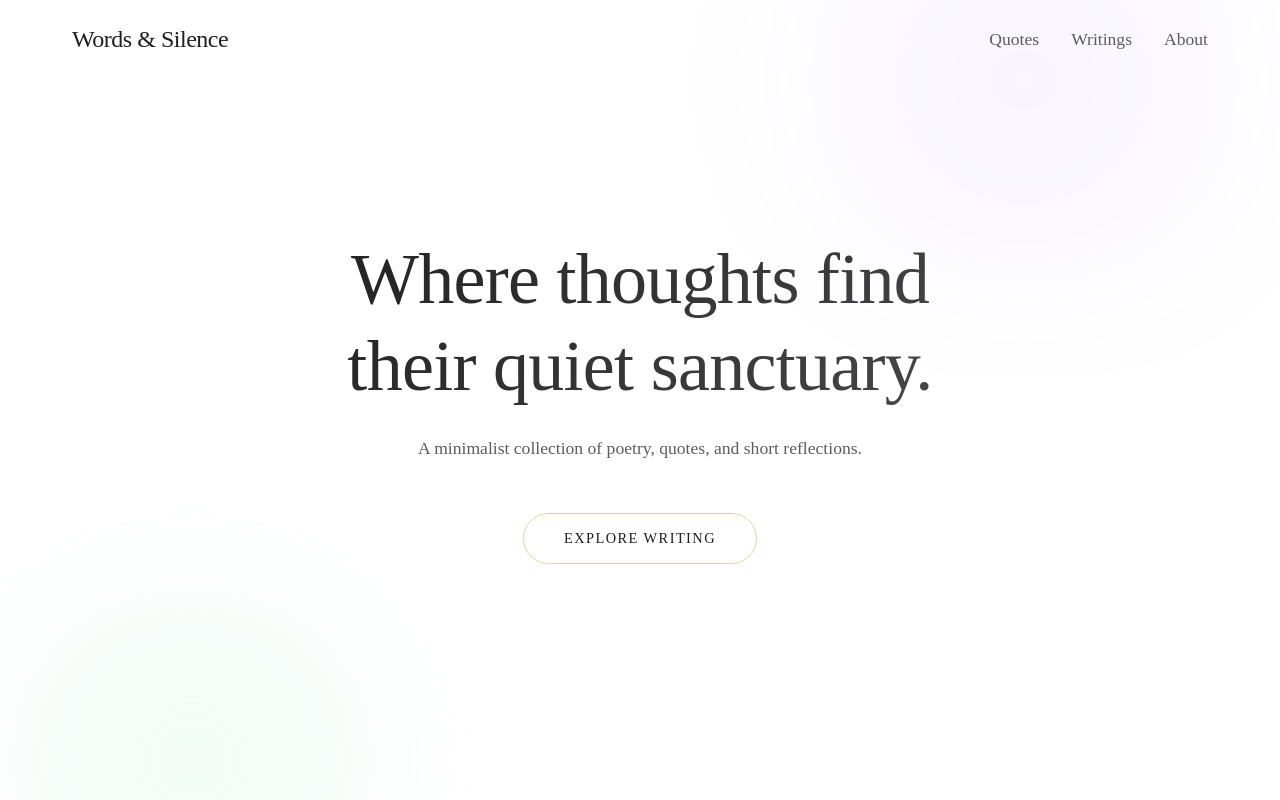
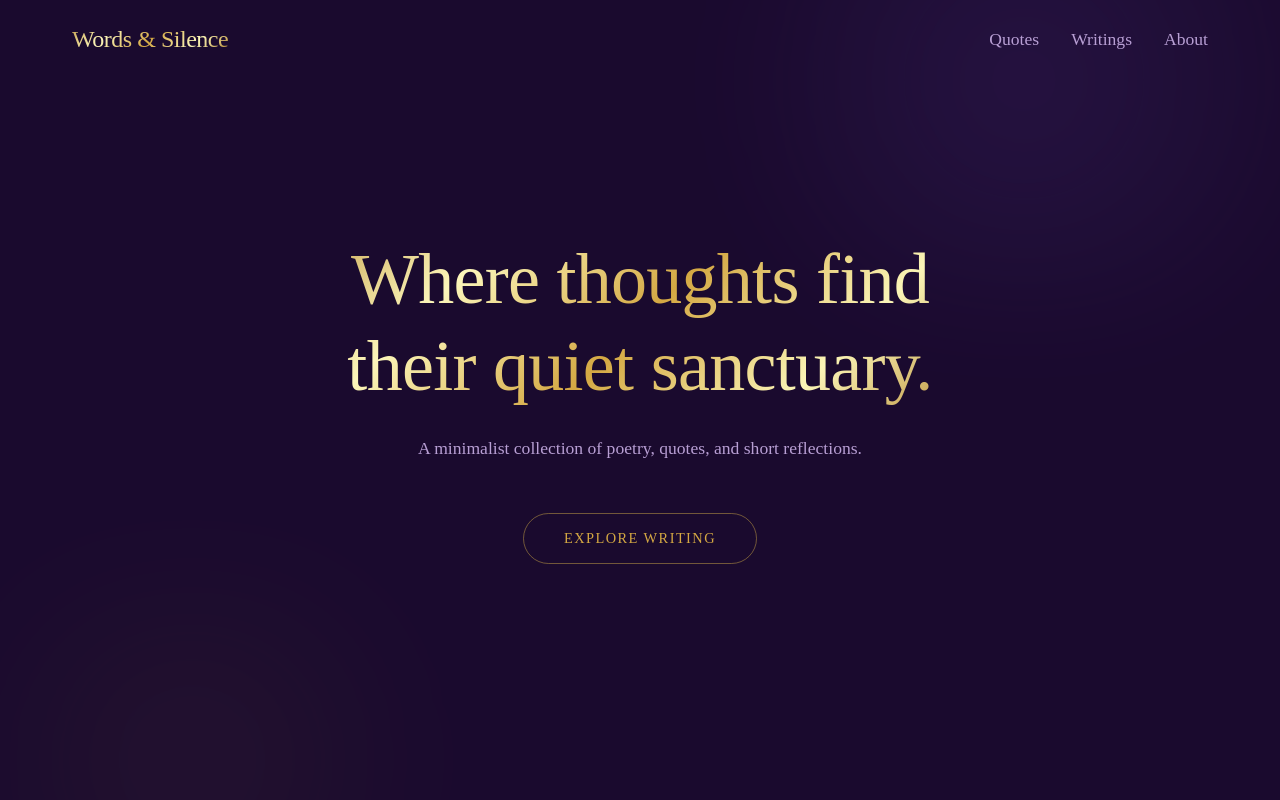
Before and after one commit to AyushSingh360/Words-Sanctuary, a Next.js app: page / in a window 1280 px wide. Shown: the top 800 px of the page. Built offline with nearby package versions, Linux system fonts and the light colour scheme; a web font is replaced by a local one.

Commit message:
feat: implement global styles and component-specific CSS for Hero and Navbar sections

```diff
--- a/src/app/components/Hero.css
+++ b/src/app/components/Hero.css
@@ -5,7 +5,7 @@
   align-items: center;
   justify-content: center;
   overflow: hidden;
-  background-color: var(--primary-white);
+  background-color: var(--bg-deep-purple);
 }
 
 .hero-background-accent {
@@ -14,7 +14,7 @@
   right: -10%;
   width: 60%;
   height: 60%;
-  background: radial-gradient(circle, rgba(124, 58, 237, 0.12) 0%, rgba(124, 58, 237, 0) 70%);
+  background: radial-gradient(circle, rgba(155, 109, 255, 0.2) 0%, rgba(155, 109, 255, 0) 70%);
   opacity: 0.5;
   filter: blur(60px);
   z-index: 0;
@@ -28,7 +28,7 @@
   left: -10%;
   width: 50%;
   height: 50%;
-  background: radial-gradient(circle, var(--accent-green-light) 0%, rgba(213, 245, 227, 0) 70%);
+  background: radial-gradient(circle, rgba(201, 166, 70, 0.15) 0%, rgba(201, 166, 70, 0) 70%);
   opacity: 0.4;
   filter: blur(60px);
   z-index: 0;
@@ -46,6 +46,10 @@
   font-size: clamp(3rem, 6vw, 4.5rem);
   margin-bottom: 1.5rem;
   letter-spacing: -0.01em;
+  background: var(--gold-metallic);
+  -webkit-background-clip: text;
+  -webkit-text-fill-color: transparent;
+  background-clip: text;
 }
 
 .hero-subtitle {
@@ -64,7 +68,7 @@
   font-size: 0.9rem;
   text-transform: uppercase;
   letter-spacing: 0.1em;
-  color: var(--text-dark);
+  color: var(--text-gold);
   border: 1px solid rgba(201, 166, 70, 0.5);
   border-radius: 30px;
   background-color: transparent;
@@ -72,9 +76,9 @@
 }
 
 .hero-button:hover {
-  background-color: var(--accent-purple);
-  color: var(--primary-white);
-  border-color: var(--accent-purple);
-  box-shadow: 0 10px 20px rgba(124, 58, 237, 0.25);
+  background-color: rgba(201, 166, 70, 0.15);
+  color: var(--text-gold-light);
+  border-color: var(--accent-gold);
+  box-shadow: 0 10px 20px rgba(201, 166, 70, 0.2);
   transform: translateY(-2px);
 }
--- a/src/app/components/Navbar.css
+++ b/src/app/components/Navbar.css
@@ -11,10 +11,10 @@
 }
 
 .navbar-scrolled {
-  background-color: rgba(255, 255, 255, 0.95);
+  background-color: rgba(26, 10, 46, 0.95);
   backdrop-filter: blur(10px);
   border-bottom: 1px solid rgba(201, 166, 70, 0.15);
-  box-shadow: 0 4px 20px rgba(0, 0, 0, 0.02);
+  box-shadow: 0 4px 20px rgba(0, 0, 0, 0.2);
 }
 
 .nav-content {
@@ -28,7 +28,10 @@
   font-family: var(--font-serif);
   font-size: 1.5rem;
   font-weight: 500;
-  color: var(--text-dark);
+  background: var(--gold-metallic);
+  -webkit-background-clip: text;
+  -webkit-text-fill-color: transparent;
+  background-clip: text;
   letter-spacing: -0.02em;
 }
 
@@ -46,7 +49,7 @@
 }
 
 .nav-link:hover {
-  color: var(--text-dark);
+  color: var(--text-gold-light);
 }
 
 .nav-link::after {
--- a/src/app/globals.css
+++ b/src/app/globals.css
@@ -1,14 +1,29 @@
 :root {
   --primary-white: #ffffff;
-  --bg-offwhite: #fafaf7;
+  --bg-deep-purple: #1a0a2e;
+  --bg-purple: #2d1b4e;
+  --bg-purple-light: #3a2363;
+  --bg-offwhite: #150826;
   --text-dark: #1f1f1f;
-  --text-muted: #5c5c5c;
+  --text-gold: #d4a843;
+  --text-gold-light: #e8c872;
+  --text-muted: #b89fd4;
   --accent-gold: #c9a646;
-  --accent-gold-light: rgba(201, 166, 70, 0.1);
-  --accent-purple: #7c3aed;
-  --accent-purple-light: rgba(124, 58, 237, 0.08);
-  --accent-green-light: #d5f5e3;
+  --accent-gold-light: rgba(201, 166, 70, 0.15);
+  --accent-purple: #9b6dff;
+  --accent-purple-light: rgba(155, 109, 255, 0.12);
+  --accent-green-light: rgba(107, 203, 119, 0.1);
   --accent-green: #6bcb77;
+
+  /* Metallic gold gradient */
+  --gold-metallic: linear-gradient(
+    135deg,
+    #bf953f 0%,
+    #fcf6ba 25%,
+    #d4a843 50%,
+    #fbf5b7 75%,
+    #aa771c 100%
+  );
 
   /* Fonts injected by next/font */
   --font-sans: var(--font-inter), system-ui, sans-serif;
@@ -22,8 +37,8 @@
 }
 
 body {
-  background-color: var(--primary-white);
-  color: var(--text-dark);
+  background-color: var(--bg-deep-purple);
+  color: var(--text-gold);
   font-family: var(--font-sans);
   line-height: 1.6;
   -webkit-font-smoothing: antialiased;
@@ -68,7 +83,7 @@ button {
 }
 
 .luxury-text {
-  background: linear-gradient(135deg, var(--text-dark) 0%, #4a4a4a 100%);
+  background: var(--gold-metallic);
   -webkit-background-clip: text;
   -webkit-text-fill-color: transparent;
   background-clip: text;
```
